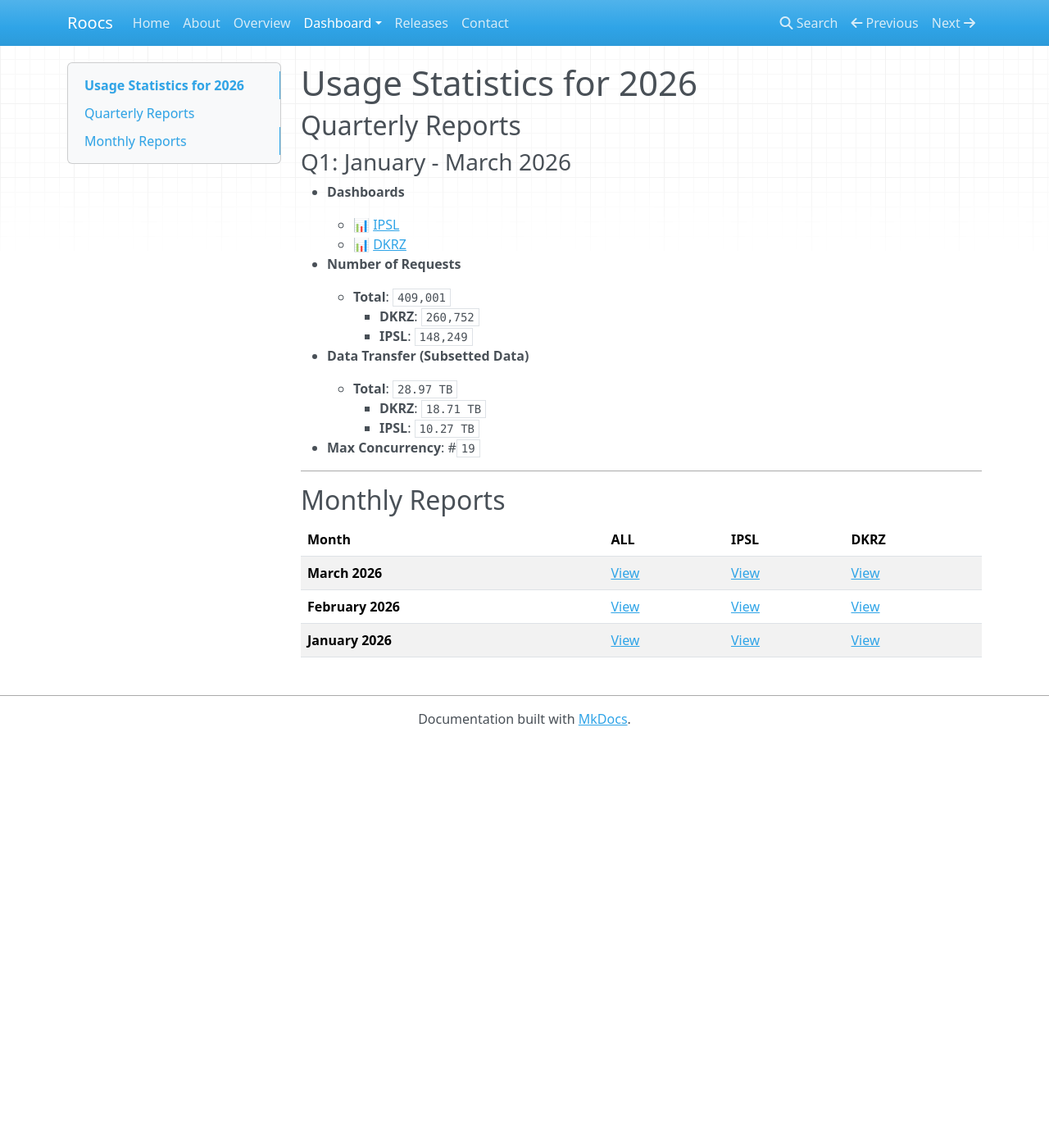
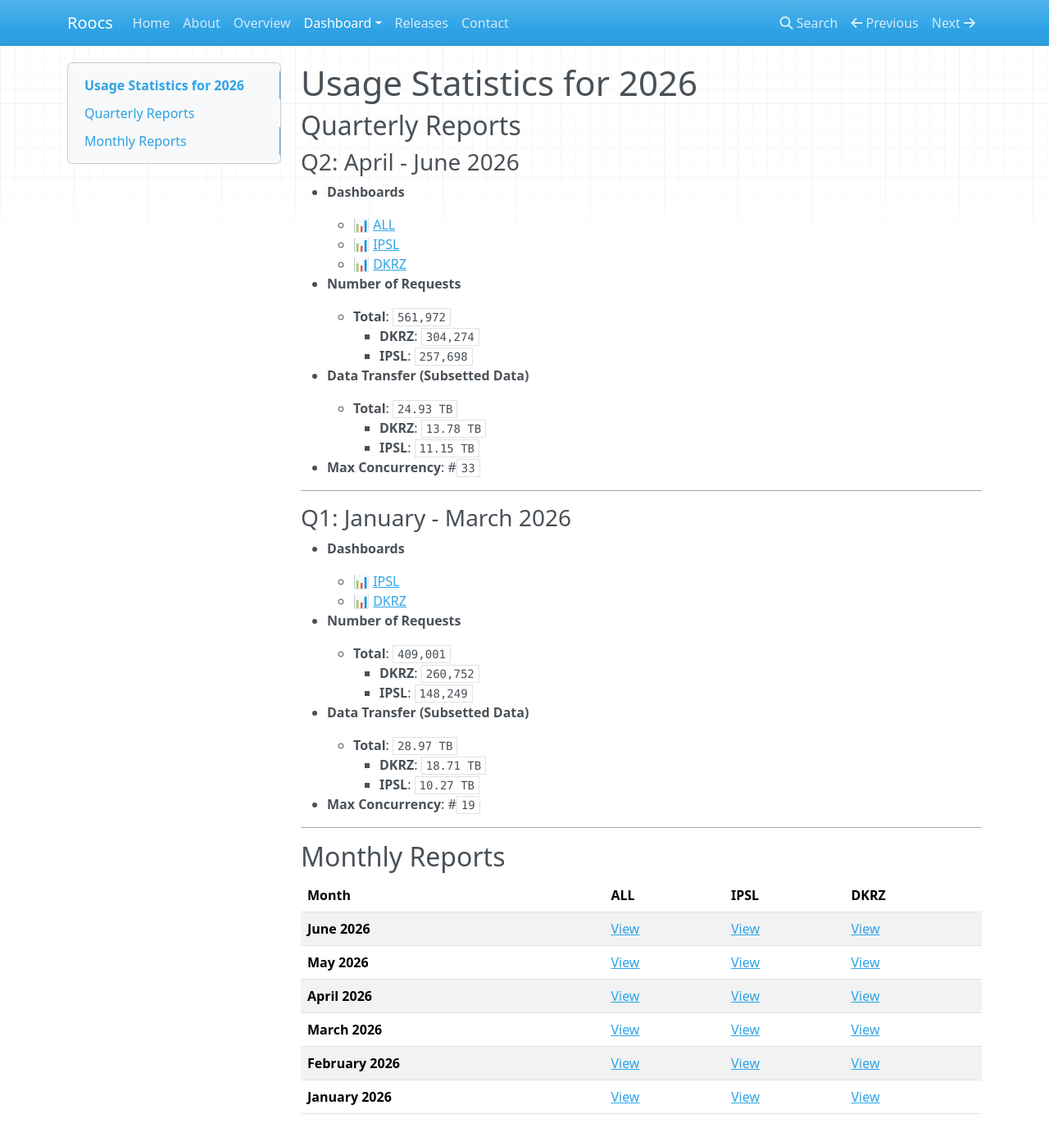
Before and after one commit to roocs/roocs.github.io, an MkDocs documentation site: the page built from docs/dashboard/dashboard-2026.md, in a window 1280 px wide and 1400 px high. Shown: the whole window at 82% size. Built offline with MkDocs 1.6.1, drawn with Linux system fonts in a browser that asks for light colours; nearby versions of some CDN libraries.

Commit message:
update dashboard 2026-q2

```diff
--- a/docs/dashboard/dashboard-2026.md
+++ b/docs/dashboard/dashboard-2026.md
@@ -1,6 +1,28 @@
 # Usage Statistics for 2026
 
 ## Quarterly Reports
+
+### Q2: April - June 2026
+
+- **Dashboards**
+    - 📊 [ALL](/downloads/dashboard/2026/dashboard-2026-q2-all.html)
+    - 📊 [IPSL](/downloads/dashboard/2026/dashboard-2026-q2-ipsl.html)
+    - 📊 [DKRZ](/downloads/dashboard/2026/dashboard-2026-q2-dkrz.html)
+
+- **Number of Requests**
+    - **Total**: `561,972`
+        - **DKRZ**: `304,274`
+        - **IPSL**: `257,698`
+
+- **Data Transfer (Subsetted Data)**
+    - **Total**: `24.93 TB`
+        - **DKRZ**: `13.78 TB`
+        - **IPSL**: `11.15 TB`
+
+- **Max Concurrency**: #`33`
+
+---
+
 ### Q1: January - March 2026
 
 - **Dashboards**
@@ -26,6 +48,9 @@
 
 | Month | ALL | IPSL | DKRZ |
 |------------------|----------------|----------------|----------------|
+| **June 2026** | [View](/downloads/dashboard/2026/dashboard-2026-06-all.html) | [View](/downloads/dashboard/2026/dashboard-2026-06-ipsl.html) | [View](/downloads/dashboard/2026/dashboard-2026-06-dkrz.html) |
+| **May 2026** | [View](/downloads/dashboard/2026/dashboard-2026-05-all.html) | [View](/downloads/dashboard/2026/dashboard-2026-05-ipsl.html) | [View](/downloads/dashboard/2026/dashboard-2026-05-dkrz.html) |
+| **April 2026** | [View](/downloads/dashboard/2026/dashboard-2026-04-all.html) | [View](/downloads/dashboard/2026/dashboard-2026-04-ipsl.html) | [View](/downloads/dashboard/2026/dashboard-2026-04-dkrz.html) |
 | **March 2026** | [View](/downloads/dashboard/2026/dashboard-2026-03-all.html) | [View](/downloads/dashboard/2026/dashboard-2026-03-ipsl.html) | [View](/downloads/dashboard/2026/dashboard-2026-03-dkrz.html) |
 | **February 2026** | [View](/downloads/dashboard/2026/dashboard-2026-02-all.html) | [View](/downloads/dashboard/2026/dashboard-2026-02-ipsl.html) | [View](/downloads/dashboard/2026/dashboard-2026-02-dkrz.html) |
 | **January 2026** | [View](/downloads/dashboard/2026/dashboard-2026-01-all.html) | [View](/downloads/dashboard/2026/dashboard-2026-01-ipsl.html) | [View](/downloads/dashboard/2026/dashboard-2026-01-dkrz.html) |
```
